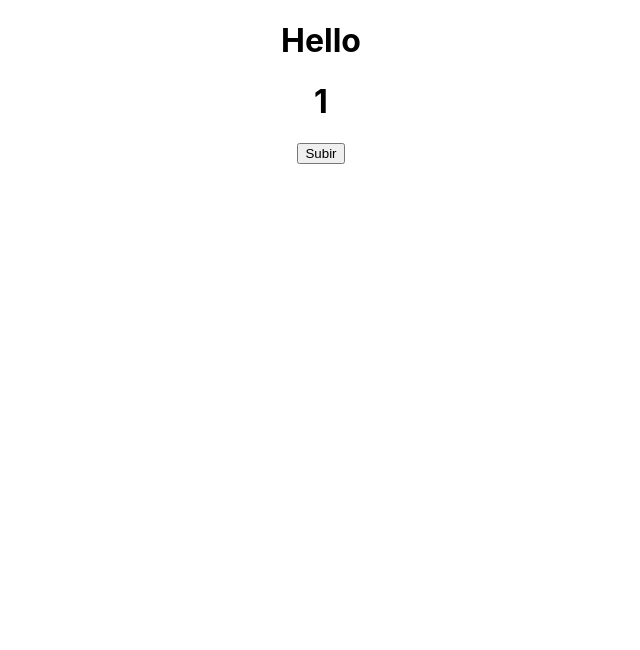
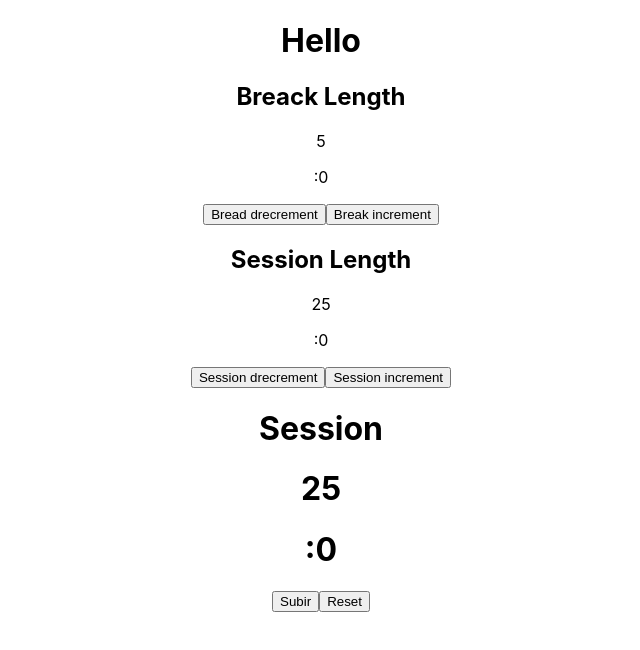
Before and after one commit to civaca/CountDown, a React (Create React App) app: page / in a window 1280 px wide. Shown: the top 650 px of the page, without its empty margins (319-959 px from the left). Built offline with nearby package versions, Linux system fonts and the light colour scheme.

Commit message:
Begining

```diff
--- a/public/index.html
+++ b/public/index.html
@@ -39,5 +39,6 @@
       To begin the development, run `npm start` or `yarn start`.
       To create a production bundle, use `npm run build` or `yarn build`.
     -->
+    <script src='https://cdn.freecodecamp.org/testable-projects-fcc/v1/bundle.js'></script>
   </body>
 </html>
--- a/src/App.js
+++ b/src/App.js
@@ -2,17 +2,97 @@ import logo from './logo.svg';
 import './App.css';
 import { useDispatch } from 'react-redux';
 import { useSelector } from 'react-redux';
-import { addDisplay } from './redux/clockSlice';
+import { useRef, useEffect, useState} from 'react';
+import { addDisplay, addSeLength,changeSession,restSeLength,addBrLength,restBrLength, restart } from './redux/clockSlice';
+
+
 
 function App() {
   const dispatch=useDispatch();
-  const value=useSelector((state)=>state.clock.display)
+  const value=useSelector((state)=>state.clock.display);
+  const breaks=useSelector((state)=>state.clock.breack);
+  const sessionTime=useSelector((state)=>state.clock.session)
+  const id=useRef();
+  const startStop=useRef();
+  useEffect(()=>{startStop.current=true},[])
+
+
+
+  let add=()=>{
+
+    if(startStop.current){
+      clearInterval(id.current)
+    id.current=setInterval(()=>dispatch(addDisplay()),1000)
+    startStop.current=!startStop.current;
+    console.log(startStop.current)
+  } else{
+    clearInterval(id.current)
+    startStop.current=!startStop.current;
+    console.log(startStop.current)
+
+  }
+
+
+
+
+
+  }
+
+  let stop1=()=>{
+    clearInterval(id.current)
+    startStop.current=!startStop.current;
+    dispatch(restart())
+
+  }
+
+
+  let addSl=()=>{
+    clearInterval(id.current)
+    startStop.current=!startStop.current;
+    dispatch(addSeLength());
+    dispatch(changeSession())
+  }
+  let addRl=()=>{
+    clearInterval(id.current)
+    startStop.current=!startStop.current;
+    dispatch(restSeLength());
+    dispatch(changeSession())
+  }
+
+  let addBre=()=>{
+    clearInterval(id.current)
+    startStop.current=!startStop.current;
+    dispatch(addBrLength());
+  }
+  let resBre=()=>{
+    clearInterval(id.current)
+    startStop.current=!startStop.current;
+    dispatch(restBrLength());
+  }
+
+
+
   return (
     <div className="App">
       <h1>Hello </h1>
-        <h1>{value}</h1>
-        <button onClick={()=>dispatch(addDisplay())}>Subir</button>
-
+      <div id="break-label">
+        <h2>Breack Length</h2>
+        <span><p id="break-length">{breaks.minitus}</p><p>:{breaks.secon}</p></span>
+        <button onClick={resBre} id="break-decrement">Bread drecrement</button>
+        <button onClick={addBre} id="break-increment">Break increment</button>
+      </div>
+      <div id="session-label">
+        <h2>Session Length</h2>
+        <span><p id="session-length">{sessionTime.minitus}</p><p>:{sessionTime.secon}</p></span>
+        <button onClick={addRl} id="session-decrement">Session drecrement</button>
+        <button onClick={addSl} id="session-increment">Session increment</button>
+      </div>
+      <div>
+        <h1 id="timer-label">Session</h1>
+        <span><h1 >{value.minitus}</h1><h1>:{value.secon}</h1></span>
+        <button id="start_stop"onClick={add}>Subir</button>
+        <button id="reset" onClick={stop1}>Reset</button>
+        </div>
     </div>
   );
 }
--- a/src/redux/clockSlice.js
+++ b/src/redux/clockSlice.js
@@ -1,16 +1,77 @@
 import { createSlice } from "@reduxjs/toolkit";
+
+
 
 export const clockSlice= createSlice({
     name:"clocks",
     initialState:{
-        display:1
+        display:{
+            minitus:25,
+            secon:0
+        },
+        breack:{
+            minitus:5,
+            secon:0
+        },
+        session:{
+            minitus:25,
+            secon:0
+        }
     },
     reducers:{
         addDisplay:(state) =>{
-            state.display+=1;
+            if (state.display.secon=="00"){
+                state.display.secon=59;
+                state.display.minitus-=1;
+
+
+            } else{
+                state.display.secon-=1;
+            }
+
+
+
         },
+        changeSession:(state)=>{
+            if(state.display.minitus!==state.session){
+                state.display.minitus=state.session.minitus;
+                state.display.secon="00"
+            }
+        },
+        addSeLength:(state)=>{
+            if(state.session.minitus<60){
+            state.session.minitus+=1;
+            state.session.secon="00"}
+        },
+        restSeLength:(state)=>{
+            if(state.session.minitus>1){
+            state.session.minitus-=1;}
+        },
+        addBrLength:(state)=>{
+            if(state.breack.minitus<60){
+            state.breack.minitus+=1;
+            state.breack.secon="00"
+        }
+        },
+        restBrLength:(state)=>{
+            if(state.breack.minitus>1){
+            state.breack.minitus-=1;
+            state.breack.secon="00"
+        }
+        },
+        restart:(state)=>{
+            state.display.minitus=25;
+            state.display.secon=0;
+            state.breack.minitus=5;
+            state.breack.secon=0;
+            state.session.minitus=25;
+            state.session.secon=0;
+
+        }
+
+
     }
 });
 
-export const { addDisplay }= clockSlice.actions;
+export const { addDisplay, changeSession, addSeLength,restSeLength,addBrLength,restBrLength, restart }= clockSlice.actions;
 export default clockSlice.reducer
```
